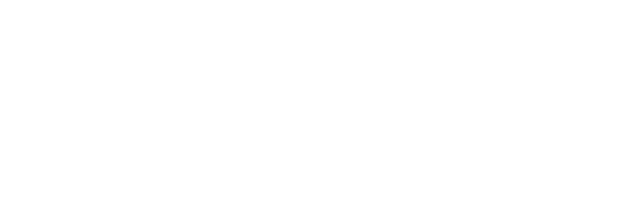
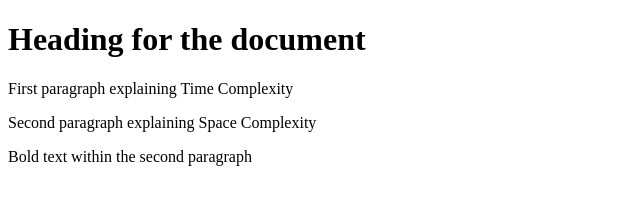
Before and after one commit to acciojob/time-and-space-complexity-akram222001, a website: page main.html in a window 1280 px wide. Shown: the whole page, without its empty margins (0-640 px from the left). Drawn offline with Linux system fonts and the light colour scheme.

Commit message:
created a submission

```diff
--- a/main.html
+++ b/main.html
@@ -8,6 +8,10 @@
 
 <body>
 	<!-- the entire body must be written by student -->
+	<h1>Heading for the document</h1>
+	<p>First paragraph explaining Time Complexity</p>
+	<p>Second paragraph explaining Space Complexity</p>
+	<p>Bold text within the second paragraph</p>
     <script type="text/javascript" src="./script.js">
 </script>
 
```
